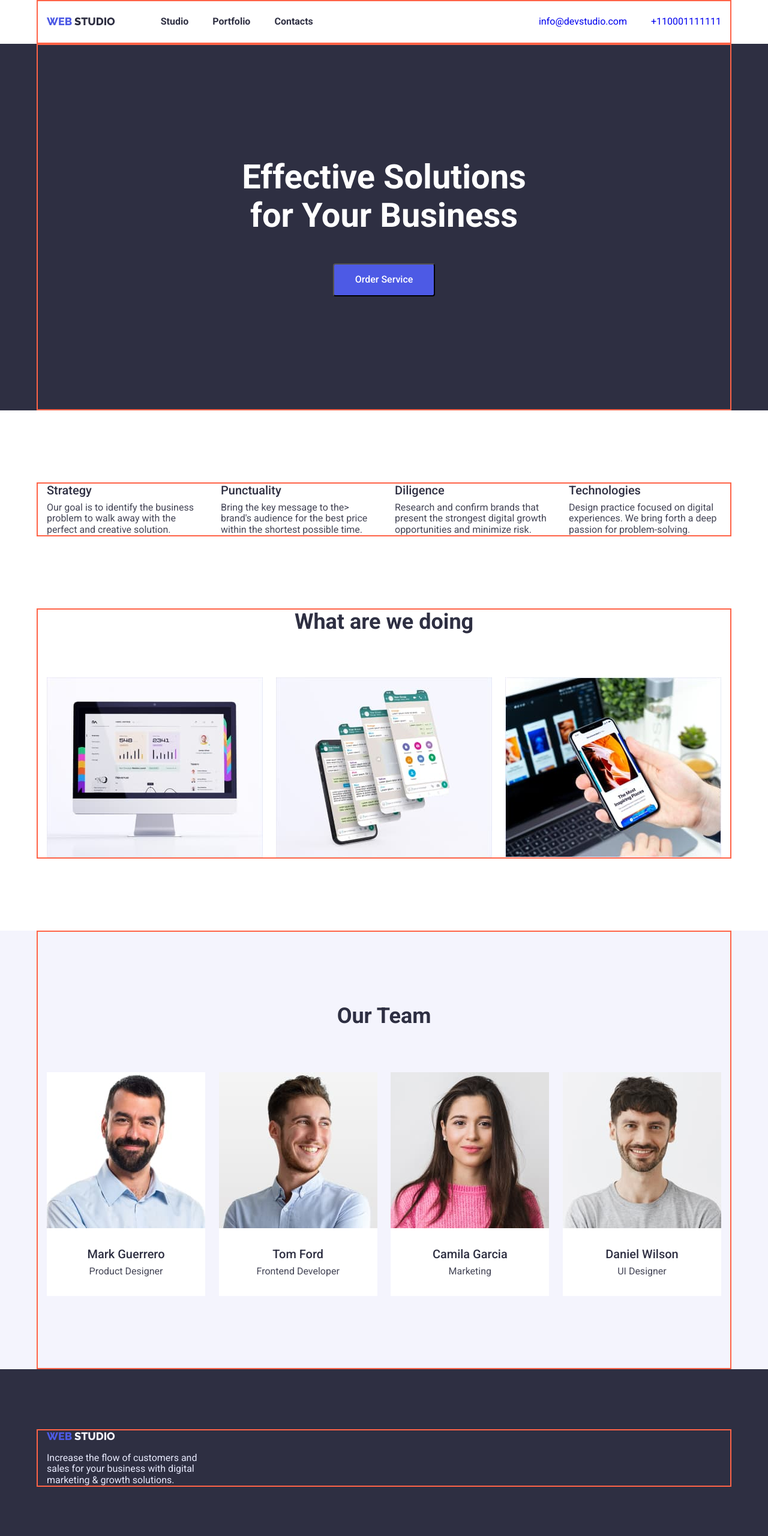
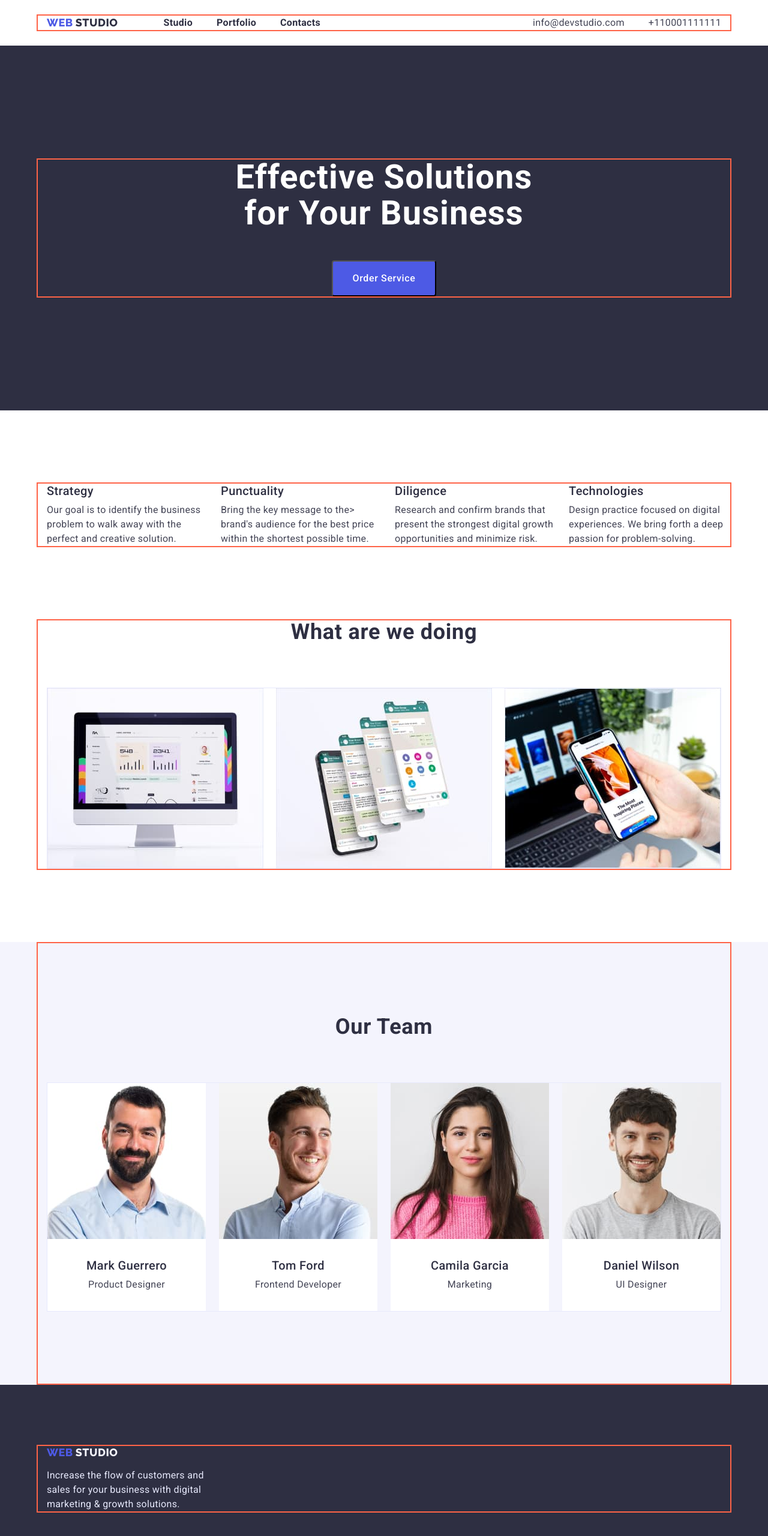
Before and after one commit to leomenny/goit-markup-hw-03, a plain HTML site: page index.html in a window 1280 px wide. Shown: the top 2560 px of the page at 60% size. Drawn offline with nearby package versions, Linux system fonts and the light colour scheme.

Commit message:
small design changes

```diff
--- a/css/styles.css
+++ b/css/styles.css
@@ -57,11 +57,14 @@ body {
 
 /* header */
 
+.page-header {
+  padding-top: 24px;
+  padding-bottom: 24px;
+}
+
 .page-header-container {
   display: flex;
   align-items: center;
-  padding-top: 24px;
-  padding-bottom: 24px;
 }
 
 .page-nav {
@@ -78,8 +81,8 @@ body {
   font-family: var(--secondary-font);
   font-weight: 800;
   font-size: 18px;
-  line-height: 1, 33;
-  letter-spacing: 3%;
+  line-height: 1.33;
+  letter-spacing: 0.03em;
 }
 
 .header-logo-studio {
@@ -87,8 +90,8 @@ body {
   font-family: var(--secondary-font);
   font-weight: 800;
   font-size: 18px;
-  line-height: 1, 33;
-  letter-spacing: 3%;
+  line-height: 1.33;
+  letter-spacing: 0.03em;
 }
 
 .menu-item:not(:last-child) {
@@ -99,8 +102,8 @@ body {
   color: var(--primary-text-color);
   font-weight: 600;
   font-size: var(--primary-text-font-size);
-  line-height: 1, 5;
-  letter-spacing: 2%;
+  line-height: 1.5;
+  letter-spacing: 0.02em;
 }
 
 .menu-link:hover,
@@ -113,16 +116,22 @@ body {
   margin-left: auto;
 }
 
-.contact-item {
+.contact-mail,
+.contact-phone-number {
   color: var(--secondary-text-color);
   font-weight: 400;
   font-size: var(--primary-text-font-size);
-  line-height: 1, 5;
-  letter-spacing: 2%;
+  line-height: 1.5;
+  letter-spacing: 0.02em;
 }
 
-.contact-item:hover,
-.contact-item:focus {
+.contact-mail:hover,
+.contact-mail:focus {
+  color: var(--accent-color);
+}
+
+.contact-phone-number:hover,
+.contact-phone-number:focus {
   color: var(--accent-color);
 }
 
@@ -135,16 +144,18 @@ body {
 .hero {
   background-color: var(--primary-text-color);
   text-align: center;
+  padding-top: 188px;
+  padding-bottom: 188px;
 }
 
 .hero-title {
   color: var(--hero-text-color);
   font-weight: 600;
   font-size: 56px;
-  line-height: 1, 07;
-  letter-spacing: 2%;
+  line-height: 1.07;
+  letter-spacing: 0.02em;
   width: 496px;
-  margin: 188px auto 0;
+  margin: 0 auto;
   margin-bottom: 48px;
 }
 
@@ -154,12 +165,11 @@ body {
   font-weight: 500;
   font-family: var(--primary-font);
   font-size: var(--primary-text-font-size);
-  line-height: 1, 5;
-  letter-spacing: 4%;
+  line-height: 1.5;
+  letter-spacing: 0.04em;
   padding: 16px 32px;
   border-radius: 4px;
   min-width: 170px;
-  margin: 0 auto 188px;
 }
 
 /* goals and Benefits */
@@ -203,8 +213,8 @@ body {
   font-weight: 500;
   font-family: var(--primary-font);
   font-size: 20px;
-  line-height: 1, 2;
-  letter-spacing: 2%;
+  line-height: 1.2;
+  letter-spacing: 0.02em;
   margin-bottom: 8px;
 }
 
@@ -215,8 +225,8 @@ body {
   font-weight: 400;
   font-family: var(--primary-font);
   font-size: 16px;
-  line-height: 1, 5;
-  letter-spacing: 2%;
+  line-height: 1.5;
+  letter-spacing: 0.02em;
 }
 
 /* what are we doing */
@@ -228,8 +238,8 @@ body {
   font-weight: 700;
   font-family: var(--primary-font);
   font-size: 36px;
-  line-height: 1, 11;
-  letter-spacing: 2%;
+  line-height: 1.11;
+  letter-spacing: 0.02em;
   text-align: center;
   margin-bottom: 72px;
 }
@@ -286,12 +296,13 @@ body {
   font-weight: 500;
   font-family: var(--primary-font);
   font-size: var(--primary-text-font-size);
-  line-height: 1, 5;
-  letter-spacing: 4%;
+  line-height: 1.5;
+  letter-spacing: 0.04em;
   padding-top: 12px;
   padding-bottom: 12px;
   padding-left: 24px;
   padding-right: 24px;
+  border: none;
 }
 
 .filter-btn-active:hover,
@@ -302,16 +313,21 @@ body {
 
 .filter-btn {
   color: var(--accent-color);
-  background-color: var(--hero-text-color);
+  background-color: #f4f4fd;
   font-weight: 500;
   font-family: var(--primary-font);
   font-size: var(--primary-text-font-size);
-  line-height: 1, 5;
-  letter-spacing: 4%;
+  line-height: 1.5;
+  letter-spacing: 0.04em;
   padding-top: 12px;
   padding-bottom: 12px;
   padding-left: 24px;
   padding-right: 24px;
+  border: none;
+}
+
+.images {
+  border: 1px solid #e7e9fc;
 }
 
 .explanation-for-cards-portfolio {
@@ -333,8 +349,8 @@ body {
   font-family: var(--secondary-font);
   font-weight: 800;
   font-size: 18px;
-  line-height: 1, 17;
-  letter-spacing: 3%;
+  line-height: 1.17;
+  letter-spacing: 0.03em;
 }
 
 .footer-logo-studio {
@@ -342,8 +358,8 @@ body {
   font-family: var(--secondary-font);
   font-weight: 800;
   font-size: 18px;
-  line-height: 1, 17;
-  letter-spacing: 3%;
+  line-height: 1.17;
+  letter-spacing: 0.03em;
 }
 
 .call-to-action {
@@ -351,8 +367,8 @@ body {
   font-weight: 400;
   font-family: var(--primary-font);
   font-size: var(--primary-text-font-size);
-  line-height: 1, 5;
-  letter-spacing: 2%;
+  line-height: 1.5;
+  letter-spacing: 0.02em;
   width: 264px;
   margin-top: 16px;
 }
```
